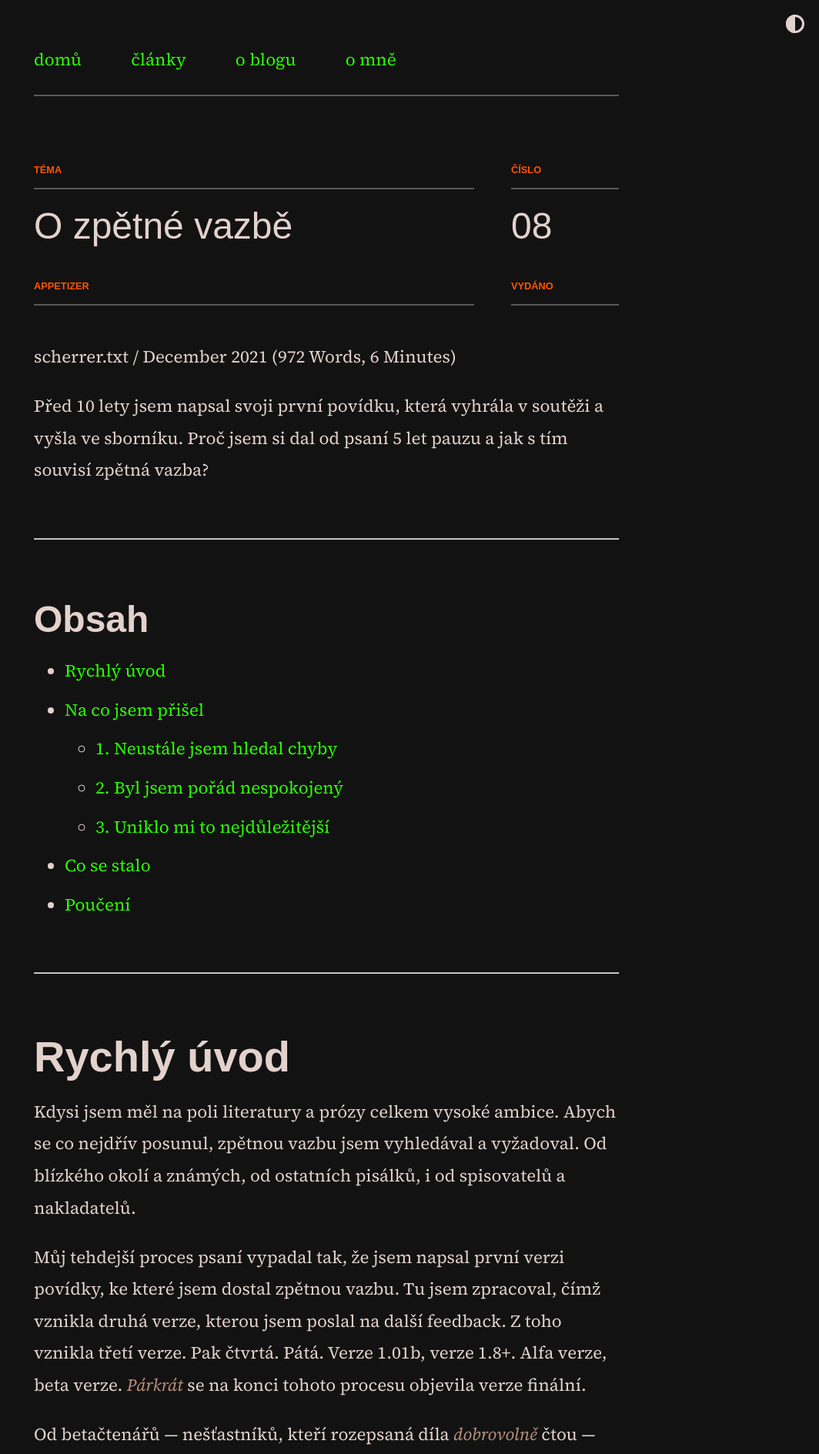
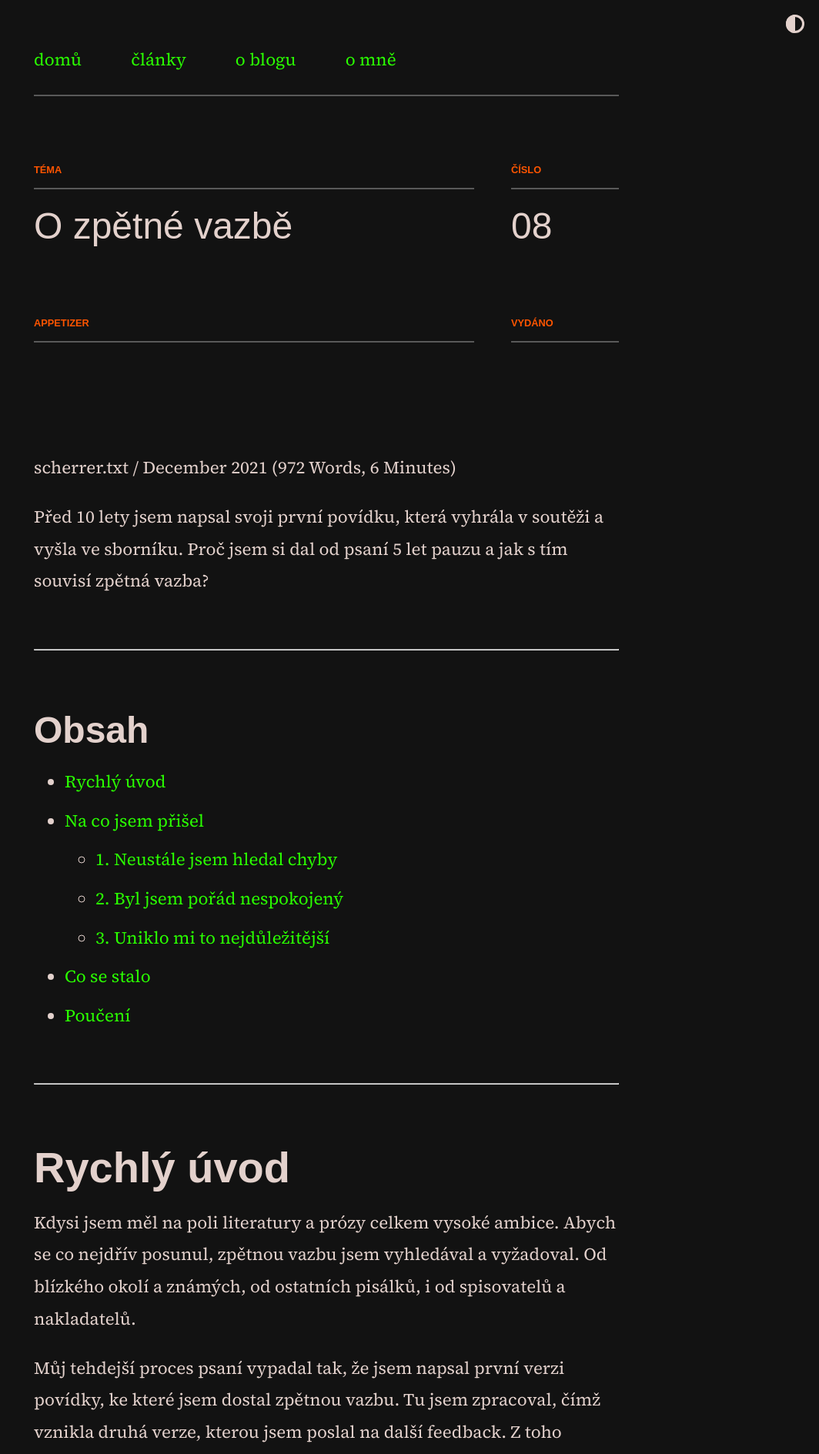
Before and after one commit to scherrer-txt/bts, a Jekyll site: the page built from _posts/2021-12-17-o-zpetne-vazbe.md, in a window 1280 px wide. Shown: the top 1889 px of the page at 77% size, without its empty margins (216-1280 px from the left). Built offline with Jekyll 4.4.1, drawn with Linux system fonts in a browser that asks for light colours; some web fonts are replaced.

Commit message:
Update moonwalk.scss

```diff
--- a/_sass/moonwalk.scss
+++ b/_sass/moonwalk.scss
@@ -444,7 +444,7 @@
 .post-meta-container {
   display: flex;
   flex-direction: column;
-  gap: 48px;
+  /* gap: 48px; */
 }
 
 .post-meta {
@@ -452,6 +452,7 @@
   align-items: baseline;
   gap: 48px;
   flex-wrap: wrap;
+  margin-bottom: 6rem;
 }
 
 .post-meta-label {
@@ -473,6 +474,17 @@
   line-height: 3rem;
   margin-top: 0px;
   margin-bottom: 0px;
+}
+
+.post-meta-info h1 {
+  font-family: "roc-grotesk", sans-serif;
+  font-size: 6rem;
+  font-weight: 800;
+  color: var(--text);
+  line-height: 5.7rem;
+  margin-top: 0px;
+  margin-bottom: 0px;
+  letter-spacing: -0.2rem;
 }
 
 .post-meta-info-small {
```
